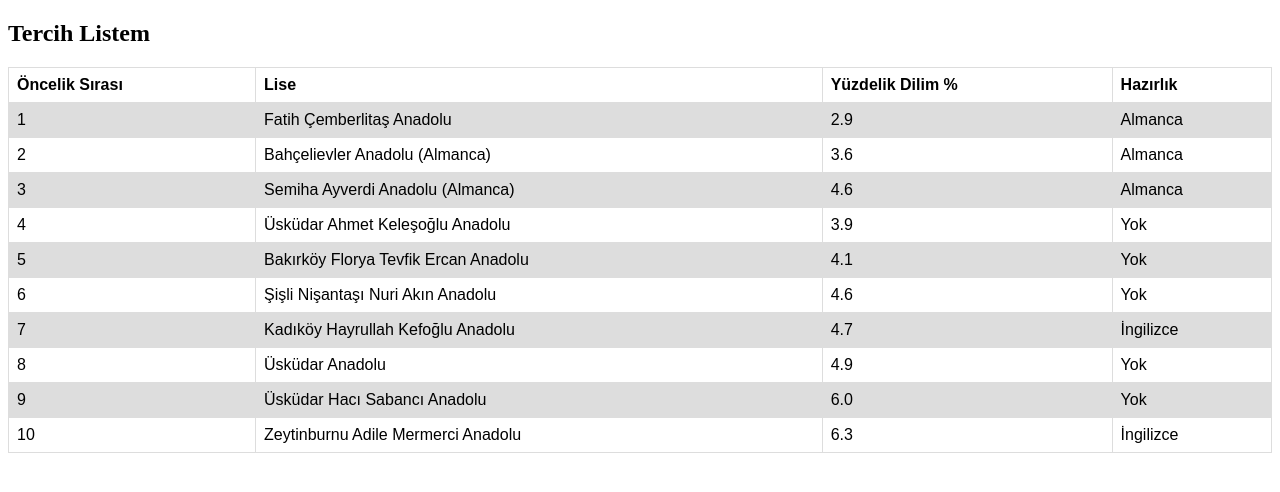
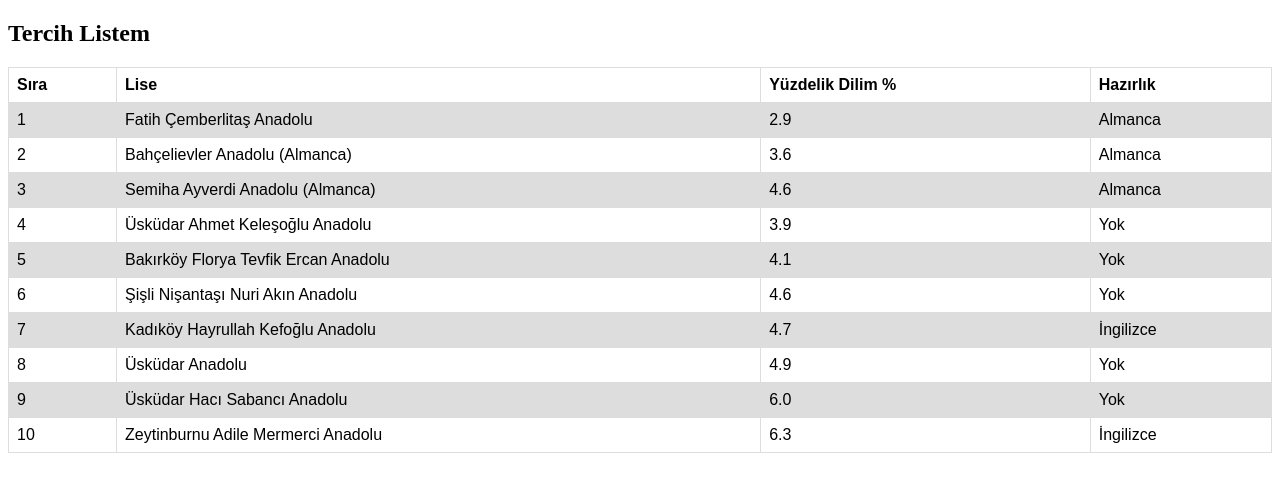
Before and after one commit to lgstercih/lgstercih.github.io, a plain HTML site: page index.html in a window 1280 px wide. Drawn offline with Linux system fonts and the light colour scheme.

Commit message:
Update index.html

```diff
--- a/index.html
+++ b/index.html
@@ -25,7 +25,7 @@ tr:nth-child(even) {
 
 <table>
   <tr>
-    <th>Öncelik Sırası</th>
+    <th>Sıra</th>
     <th>Lise</th>
     <th>Yüzdelik Dilim %</th>
     <th>Hazırlık</th>
```
